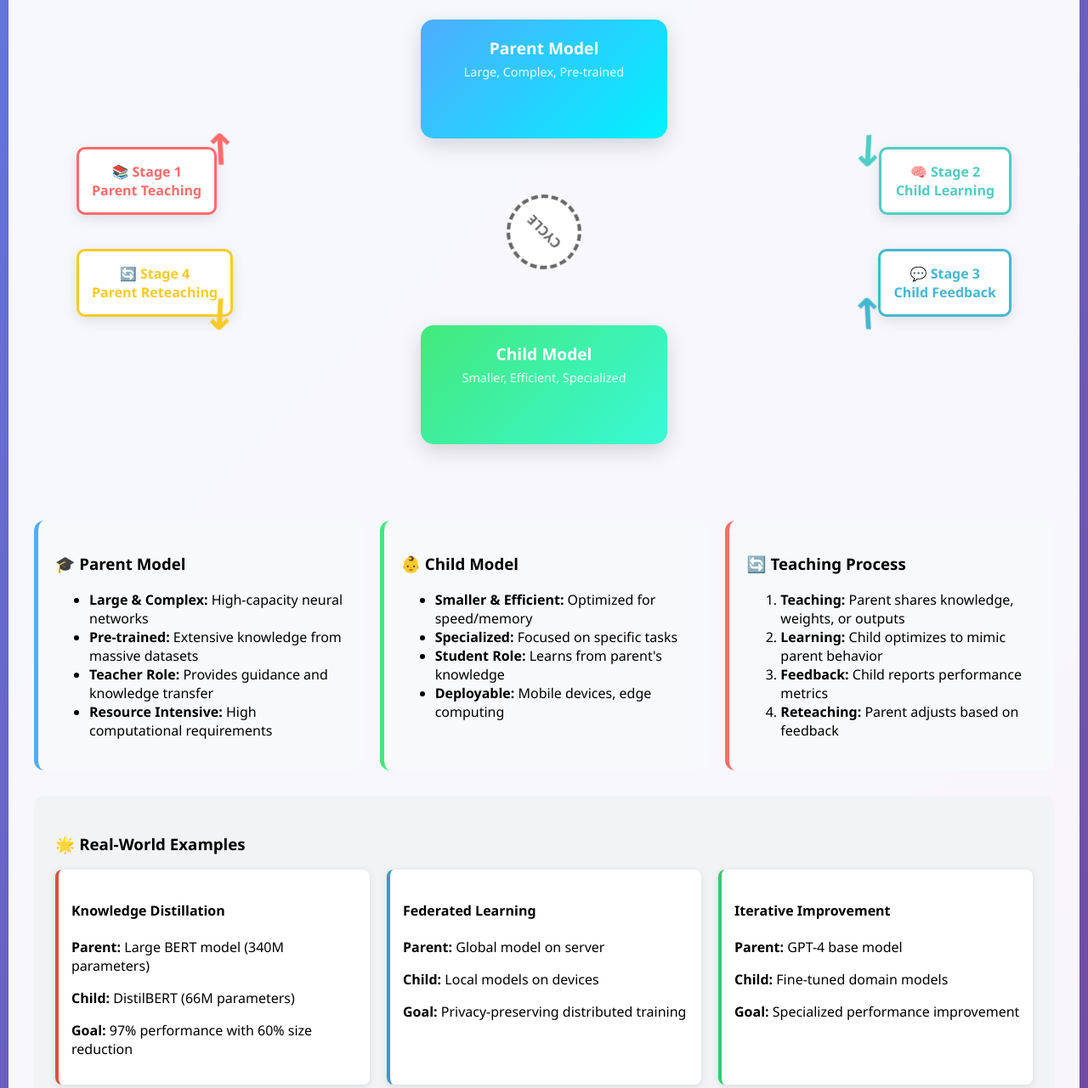
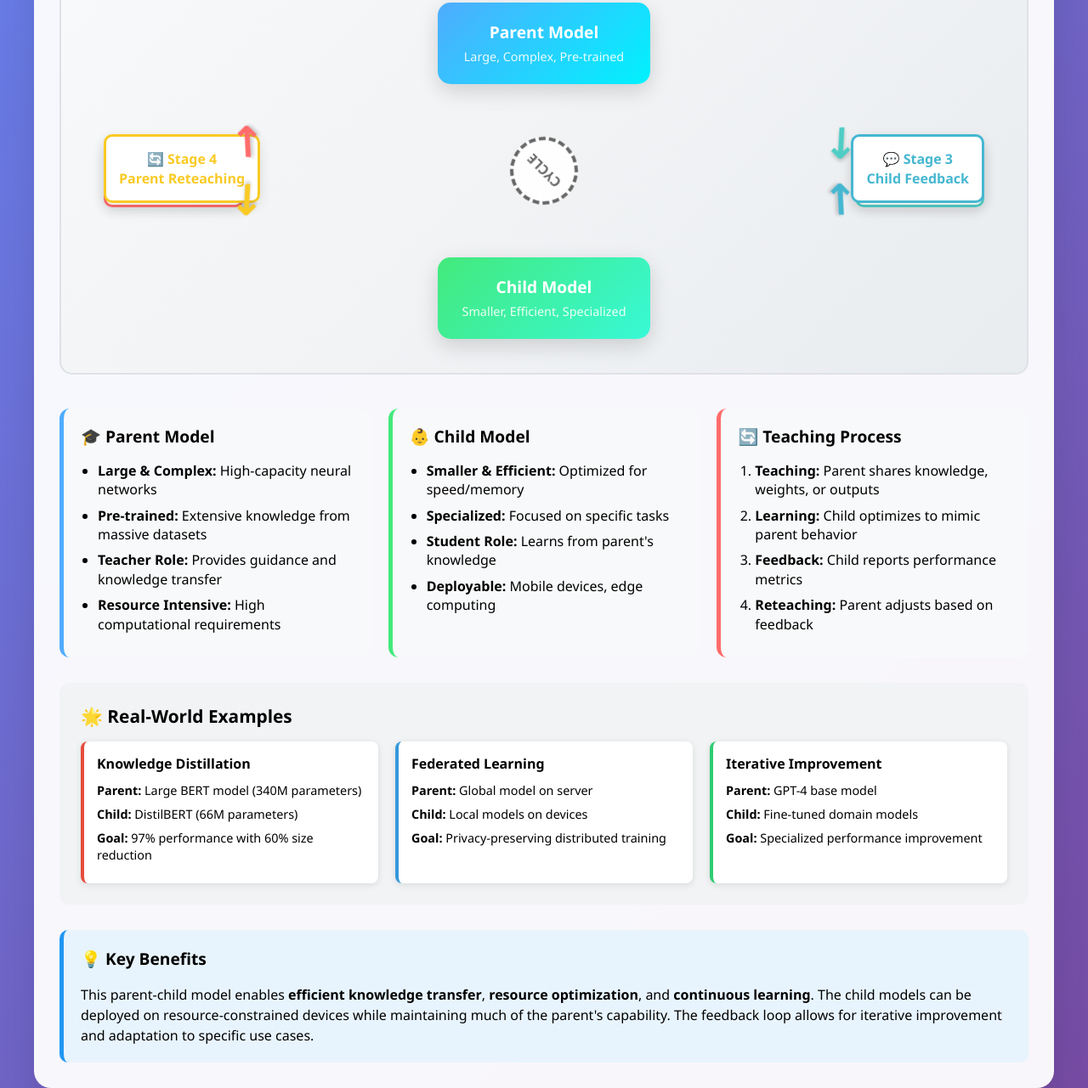
Before and after one commit to agreatopportunity/ai-parent-child-diagram, a plain HTML site: page index.html in a window 1280 px wide. Shown: the part 227-1508 px from the top of the page at 85% size. Drawn offline with Linux system fonts and the light colour scheme.

Commit message:
Update index.html

```diff
--- a/index.html
+++ b/index.html
@@ -3,151 +3,179 @@
 <head>
     <meta charset="UTF-8">
     <meta name="viewport" content="width=device-width, initial-scale=1.0">
-    <title>BuRtRoNiMuS</title>
+    <title>BuRtRoNiMuS - AI Parent-Child Teaching Model</title>
     <style>
+        :root {
+            --primary-blue: #4facfe;
+            --secondary-blue: #00f2fe;
+            --primary-green: #43e97b;
+            --secondary-green: #38f9d7;
+            --red-accent: #ff6b6b;
+            --teal-accent: #4ecdc4;
+            --blue-accent: #45b7d1;
+            --yellow-accent: #f9ca24;
+        }
+
+        * {
+            box-sizing: border-box;
+        }
+
         body {
             font-family: 'Segoe UI', Tahoma, Geneva, Verdana, sans-serif;
             background: linear-gradient(135deg, #667eea 0%, #764ba2 100%);
             margin: 0;
-            padding: 20px;
+            padding: clamp(10px, 2vw, 20px);
             min-height: 100vh;
             display: flex;
             flex-direction: column;
             align-items: center;
+            line-height: 1.4;
         }
 
         .container {
             max-width: 1200px;
             width: 100%;
             background: rgba(255, 255, 255, 0.95);
-            border-radius: 20px;
-            padding: 30px;
+            border-radius: clamp(10px, 2vw, 20px);
+            padding: clamp(15px, 3vw, 30px);
             box-shadow: 0 20px 40px rgba(0, 0, 0, 0.1);
         }
 
         h1 {
             text-align: center;
             color: #333;
-            margin-bottom: 30px;
-            font-size: 2.2em;
+            margin-bottom: clamp(15px, 3vw, 30px);
+            font-size: clamp(1.2rem, 4vw, 2.2rem);
             text-shadow: 2px 2px 4px rgba(0, 0, 0, 0.1);
+            line-height: 1.2;
         }
 
         .diagram {
             position: relative;
             width: 100%;
-            height: 600px;
-            margin: 20px 0;
+            height: clamp(400px, 60vh, 600px);
+            margin: clamp(10px, 2vw, 20px) 0;
+            background: linear-gradient(135deg, #f8f9fa 0%, #e9ecef 100%);
+            border-radius: clamp(8px, 1.5vw, 15px);
+            border: 2px solid #dee2e6;
         }
 
         .model {
             position: absolute;
-            border-radius: 15px;
-            padding: 20px;
+            border-radius: clamp(8px, 1.5vw, 15px);
+            padding: clamp(10px, 2vw, 20px);
             text-align: center;
             box-shadow: 0 8px 25px rgba(0, 0, 0, 0.15);
             transition: all 0.3s ease;
             cursor: pointer;
+            min-width: clamp(150px, 25vw, 250px);
+            min-height: clamp(60px, 12vh, 100px);
+            display: flex;
+            flex-direction: column;
+            justify-content: center;
+            align-items: center;
         }
 
         .model:hover {
-            transform: translateY(-5px);
+            transform: translateY(-2px) scale(1.02);
             box-shadow: 0 15px 35px rgba(0, 0, 0, 0.2);
         }
 
         .parent-model {
-            top: 50px;
+            top: clamp(20px, 5vh, 50px);
             left: 50%;
             transform: translateX(-50%);
-            background: linear-gradient(135deg, #4facfe 0%, #00f2fe 100%);
+            background: linear-gradient(135deg, var(--primary-blue) 0%, var(--secondary-blue) 100%);
             color: white;
-            width: 250px;
-            height: 100px;
         }
 
         .child-model {
-            bottom: 50px;
+            bottom: clamp(20px, 5vh, 50px);
             left: 50%;
             transform: translateX(-50%);
-            background: linear-gradient(135deg, #43e97b 0%, #38f9d7 100%);
+            background: linear-gradient(135deg, var(--primary-green) 0%, var(--secondary-green) 100%);
             color: white;
-            width: 250px;
-            height: 100px;
         }
 
         .stage {
             position: absolute;
             background: white;
-            border: 3px solid;
-            border-radius: 10px;
-            padding: 15px;
+            border: clamp(2px, 0.4vw, 3px) solid;
+            border-radius: clamp(5px, 1vw, 10px);
+            padding: clamp(8px, 1.5vw, 15px);
             font-weight: bold;
             text-align: center;
-            min-width: 120px;
+            min-width: clamp(80px, 15vw, 120px);
             box-shadow: 0 5px 15px rgba(0, 0, 0, 0.1);
+            font-size: clamp(0.7rem, 1.8vw, 1rem);
+            display: flex;
+            flex-direction: column;
+            justify-content: center;
+            align-items: center;
         }
 
         .stage-1 {
-            top: 200px;
-            left: 50px;
-            border-color: #ff6b6b;
-            color: #ff6b6b;
+            top: clamp(100px, 25vh, 200px);
+            left: clamp(20px, 4vw, 50px);
+            border-color: var(--red-accent);
+            color: var(--red-accent);
         }
 
         .stage-2 {
-            top: 200px;
-            right: 50px;
-            border-color: #4ecdc4;
-            color: #4ecdc4;
+            top: clamp(100px, 25vh, 200px);
+            right: clamp(20px, 4vw, 50px);
+            border-color: var(--teal-accent);
+            color: var(--teal-accent);
         }
 
         .stage-3 {
-            bottom: 200px;
-            right: 50px;
-            border-color: #45b7d1;
-            color: #45b7d1;
+            bottom: clamp(100px, 25vh, 200px);
+            right: clamp(20px, 4vw, 50px);
+            border-color: var(--blue-accent);
+            color: var(--blue-accent);
         }
 
         .stage-4 {
-            bottom: 200px;
-            left: 50px;
-            border-color: #f9ca24;
-            color: #f9ca24;
+            bottom: clamp(100px, 25vh, 200px);
+            left: clamp(20px, 4vw, 50px);
+            border-color: var(--yellow-accent);
+            color: var(--yellow-accent);
         }
 
         .arrow {
             position: absolute;
-            font-size: 3em;
+            font-size: clamp(2rem, 5vw, 3rem);
             font-weight: bold;
             transition: all 0.3s ease;
             animation: pulse 2s infinite;
+            text-shadow: 2px 2px 4px rgba(0, 0, 0, 0.2);
         }
 
         .arrow-1 {
-            top: 170px;
-            left: 200px;
-            color: #ff6b6b;
+            top: clamp(85px, 22vh, 170px);
+            left: clamp(100px, 20vw, 200px);
+            color: var(--red-accent);
             transform: rotate(-45deg);
         }
 
         .arrow-2 {
-            top: 170px;
-            right: 200px;
-            color: #4ecdc4;
+            top: clamp(85px, 22vh, 170px);
+            right: clamp(100px, 20vw, 200px);
+            color: var(--teal-accent);
             transform: rotate(45deg);
         }
 
         .arrow-3 {
-            bottom: 170px;
-            right: 200px;
-            color: #45b7d1;
+            bottom: clamp(85px, 22vh, 170px);
+            right: clamp(100px, 20vw, 200px);
+            color: var(--blue-accent);
             transform: rotate(135deg);
         }
 
         .arrow-4 {
-            bottom: 170px;
-            left: 200px;
-            color: #f9ca24;
+            bottom: clamp(85px, 22vh, 170px);
+            left: clamp(100px, 20vw, 200px);
+            color: var(--yellow-accent);
             transform: rotate(-135deg);
         }
 
@@ -161,58 +189,14 @@
         .arrow-3 { --rotation: 135deg; }
         .arrow-4 { --rotation: -135deg; }
 
-        .info-panels {
-            display: grid;
-            grid-template-columns: repeat(auto-fit, minmax(280px, 1fr));
-            gap: 20px;
-            margin-top: 40px;
-        }
-
-        .info-panel {
-            background: #f8f9fa;
-            border-radius: 12px;
-            padding: 20px;
-            border-left: 5px solid;
-        }
-
-        .panel-parent { border-left-color: #4facfe; }
-        .panel-child { border-left-color: #43e97b; }
-        .panel-process { border-left-color: #ff6b6b; }
-
-        .examples {
-            margin-top: 30px;
-            background: #f1f3f4;
-            border-radius: 12px;
-            padding: 25px;
-        }
-
-        .example-grid {
-            display: grid;
-            grid-template-columns: repeat(auto-fit, minmax(300px, 1fr));
-            gap: 20px;
-            margin-top: 15px;
-        }
-
-        .example-card {
-            background: white;
-            border-radius: 8px;
-            padding: 15px;
-            border-left: 4px solid;
-            box-shadow: 0 2px 8px rgba(0, 0, 0, 0.1);
-        }
-
-        .knowledge-distillation { border-left-color: #e74c3c; }
-        .federated-learning { border-left-color: #3498db; }
-        .iterative-improvement { border-left-color: #2ecc71; }
-
         .cycle-indicator {
             position: absolute;
             top: 50%;
             left: 50%;
             transform: translate(-50%, -50%);
-            width: 80px;
-            height: 80px;
-            border: 4px dashed #666;
+            width: clamp(60px, 12vw, 80px);
+            height: clamp(60px, 12vw, 80px);
+            border: clamp(2px, 0.5vw, 4px) dashed #666;
             border-radius: 50%;
             display: flex;
             align-items: center;
@@ -221,6 +205,8 @@
             font-weight: bold;
             color: #666;
             animation: rotate 8s linear infinite;
+            font-size: clamp(0.7rem, 1.8vw, 1rem);
+            text-align: center;
         }
 
         @keyframes rotate {
@@ -229,20 +215,199 @@
         }
 
         .model-title {
-            font-size: 1.2em;
+            font-size: clamp(1rem, 2.2vw, 1.2rem);
             font-weight: bold;
-            margin-bottom: 5px;
+            margin-bottom: clamp(3px, 0.6vw, 5px);
         }
 
         .model-desc {
-            font-size: 0.9em;
+            font-size: clamp(0.8rem, 1.6vw, 0.9rem);
             opacity: 0.9;
+        }
+
+        .info-panels {
+            display: grid;
+            grid-template-columns: repeat(auto-fit, minmax(clamp(250px, 40vw, 280px), 1fr));
+            gap: clamp(15px, 3vw, 20px);
+            margin-top: clamp(20px, 4vw, 40px);
+        }
+
+        .info-panel {
+            background: #f8f9fa;
+            border-radius: clamp(6px, 1.2vw, 12px);
+            padding: clamp(15px, 3vw, 20px);
+            border-left: clamp(3px, 0.6vw, 5px) solid;
+            font-size: clamp(0.85rem, 1.7vw, 1rem);
+        }
+
+        .panel-parent { border-left-color: var(--primary-blue); }
+        .panel-child { border-left-color: var(--primary-green); }
+        .panel-process { border-left-color: var(--red-accent); }
+
+        .info-panel h3 {
+            margin-top: 0;
+            margin-bottom: clamp(10px, 2vw, 15px);
+            font-size: clamp(1rem, 2.2vw, 1.2rem);
+        }
+
+        .info-panel ul, .info-panel ol {
+            margin: 0;
+            padding-left: clamp(15px, 3vw, 20px);
+        }
+
+        .info-panel li {
+            margin-bottom: clamp(5px, 1vw, 8px);
+            line-height: 1.4;
+        }
+
+        .examples {
+            margin-top: clamp(20px, 4vw, 30px);
+            background: #f1f3f4;
+            border-radius: clamp(6px, 1.2vw, 12px);
+            padding: clamp(15px, 3vw, 25px);
+        }
+
+        .examples h3 {
+            margin-top: 0;
+            margin-bottom: clamp(10px, 2vw, 15px);
+            font-size: clamp(1.1rem, 2.4vw, 1.3rem);
+        }
+
+        .example-grid {
+            display: grid;
+            grid-template-columns: repeat(auto-fit, minmax(clamp(280px, 45vw, 300px), 1fr));
+            gap: clamp(15px, 3vw, 20px);
+            margin-top: clamp(10px, 2vw, 15px);
+        }
+
+        .example-card {
+            background: white;
+            border-radius: clamp(4px, 0.8vw, 8px);
+            padding: clamp(12px, 2.5vw, 15px);
+            border-left: clamp(2px, 0.5vw, 4px) solid;
+            box-shadow: 0 2px 8px rgba(0, 0, 0, 0.1);
+            font-size: clamp(0.8rem, 1.6vw, 0.9rem);
+        }
+
+        .example-card h4 {
+            margin-top: 0;
+            margin-bottom: clamp(8px, 1.5vw, 10px);
+            font-size: clamp(0.9rem, 1.9vw, 1rem);
+        }
+
+        .example-card p {
+            margin: clamp(5px, 1vw, 8px) 0;
+            line-height: 1.4;
+        }
+
+        .knowledge-distillation { border-left-color: #e74c3c; }
+        .federated-learning { border-left-color: #3498db; }
+        .iterative-improvement { border-left-color: #2ecc71; }
+
+        .key-benefits {
+            margin-top: clamp(20px, 4vw, 30px);
+            padding: clamp(15px, 3vw, 20px);
+            background: #e8f4fd;
+            border-radius: clamp(5px, 1vw, 10px);
+            border-left: clamp(3px, 0.6vw, 5px) solid #2196f3;
+            font-size: clamp(0.85rem, 1.7vw, 1rem);
+            line-height: 1.5;
+        }
+
+        .key-benefits h4 {
+            margin-top: 0;
+            margin-bottom: clamp(8px, 1.5vw, 15px);
+            font-size: clamp(1rem, 2.2vw, 1.2rem);
+        }
+
+        .key-benefits p {
+            margin: 0;
+        }
+
+        /* Touch improvements for mobile */
+        @media (hover: none) and (pointer: coarse) {
+            .model {
+                cursor: default;
+            }
+
+            .model:hover {
+                transform: none;
+            }
+
+            .model:active {
+                transform: scale(0.98);
+            }
+        }
+
+        /* Ultra-wide screens */
+        @media (min-width: 1600px) {
+            .container {
+                max-width: 1400px;
+            }
+        }
+
+        /* Very small screens */
+        @media (max-width: 320px) {
+            h1 {
+                font-size: 1.1rem;
+                line-height: 1.3;
+            }
+
+            .info-panels {
+                grid-template-columns: 1fr;
+            }
+
+            .example-grid {
+                grid-template-columns: 1fr;
+            }
+
+            .stage {
+                font-size: 0.65rem;
+                padding: 6px;
+                min-width: 70px;
+            }
+
+            .arrow {
+                font-size: 1.5rem;
+            }
+        }
+
+        /* Small tablets and large phones in landscape */
+        @media (min-width: 480px) and (max-width: 768px) {
+            .diagram {
+                height: clamp(450px, 50vh, 550px);
+            }
+        }
+
+        /* Large tablets and small laptops */
+        @media (min-width: 768px) and (max-width: 1024px) {
+            .diagram {
+                height: clamp(500px, 55vh, 600px);
+            }
+        }
+
+        /* Prevent text selection on interactive elements */
+        .model, .stage, .arrow, .cycle-indicator {
+            user-select: none;
+            -webkit-user-select: none;
+            -moz-user-select: none;
+            -ms-user-select: none;
+        }
+
+        /* Improve readability */
+        strong {
+            font-weight: 600;
+        }
+
+        /* Smooth scrolling for any internal links */
+        html {
+            scroll-behavior: smooth;
         }
     </style>
 </head>
 <body>
     <div class="container">
-        <h1>🤖 AI Parent-Child Teaching Model - Facebook edition By BuRtRoNiMuS</h1>
+        <h1>🤖 AI Parent-Child Teaching Model - Facebook Edition By BuRtRoNiMuS</h1>
 
         <div class="diagram">
             <!-- Parent Model -->
@@ -348,7 +513,7 @@
             </div>
         </div>
 
-        <div style="margin-top: 30px; padding: 20px; background: #e8f4fd; border-radius: 10px; border-left: 5px solid #2196f3;">
+        <div class="key-benefits">
             <h4>💡 Key Benefits</h4>
             <p>This parent-child model enables <strong>efficient knowledge transfer</strong>, <strong>resource optimization</strong>, and <strong>continuous learning</strong>. The child models can be deployed on resource-constrained devices while maintaining much of the parent's capability. The feedback loop allows for iterative improvement and adaptation to specific use cases.</p>
         </div>
```
